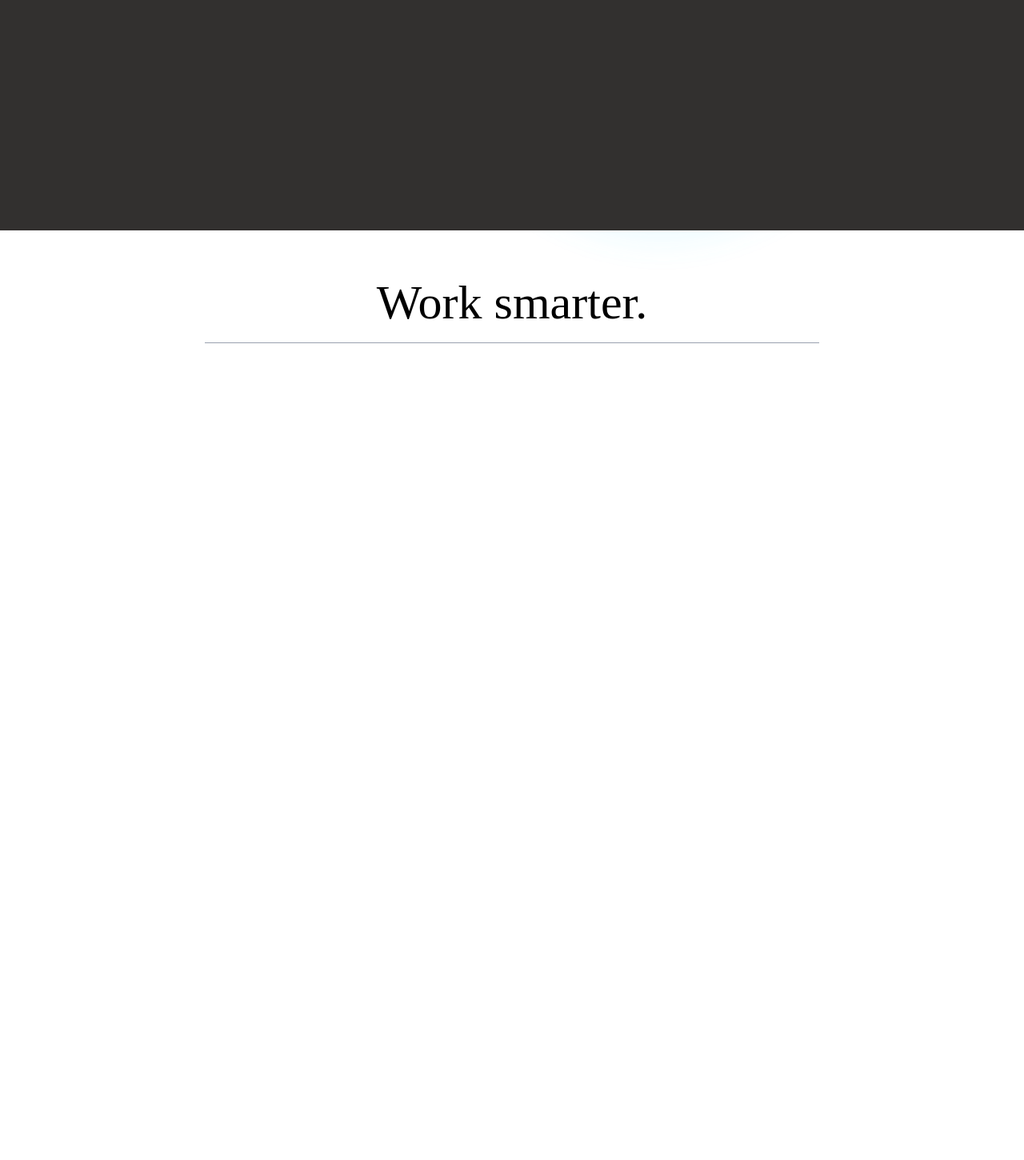
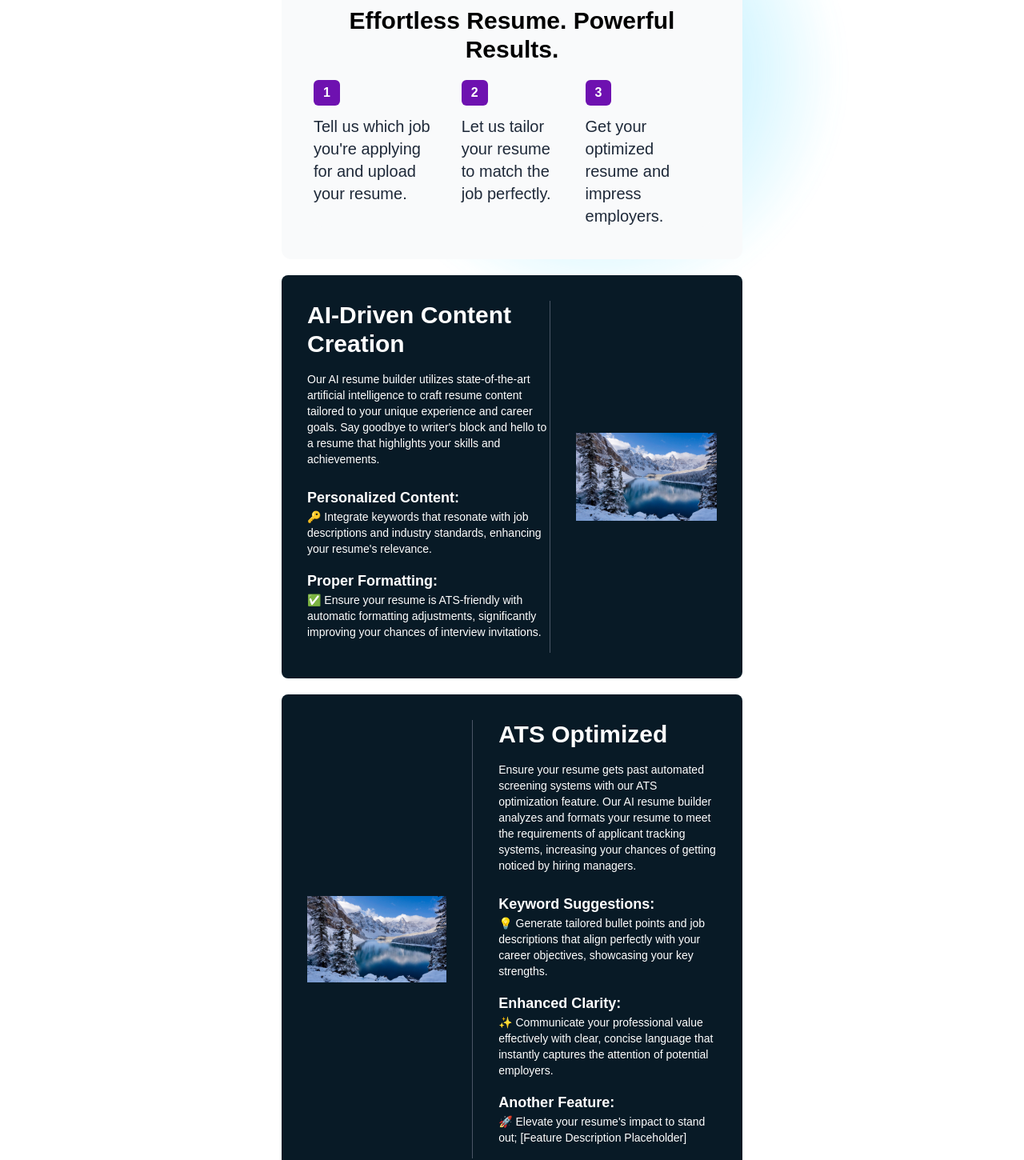
Before and after one commit to LiamTalisic/resumeAISite, a React (Vite) app: page / in a window 1280 px wide. Shown: the part 852-2302 px from the top of the page at 80% size. Before the commit the page ends 1361 px from the top, so only its background shows below. Built offline with nearby package versions, Linux system fonts and the light colour scheme.

Commit message:
steps + features

```diff
--- a/index.html
+++ b/index.html
@@ -3,9 +3,9 @@
 
 <head>
   <meta charset="UTF-8" />
-  <link rel="icon" type="image/svg+xml" href="" />
+  <link rel="icon" type="image/svg+xml" href="public\assets\ResumaiLogo.png" />
   <meta name="viewport" content="width=device-width, initial-scale=1.0" />
-  <title>Resumai</title>
+  <title>ResumeAI</title>
 </head>
 
 <body>
--- a/src/App.jsx
+++ b/src/App.jsx
@@ -2,9 +2,28 @@ import React, { useState, useRef, useEffect } from "react";
 import Background from "./components/Background";
 import Navbar from "./components/Navbar";
 import IntroBox from "./components/IntroBox";
+import FeatureSteps from "./components/FeatureSteps";
+import Features from "./components/Features";
+import ReverseFeatures from "./components/ReverseFeatures";
 
 
 function App() {
+  const AIDrivenDescription = {
+    intro: "Our AI resume builder utilizes state-of-the-art artificial intelligence to craft resume content tailored to your unique experience and career goals. Say goodbye to writer's block and hello to a resume that highlights your skills and achievements.",
+    features: [
+      { title: "Personalized Content", desc: "🔑 Integrate keywords that resonate with job descriptions and industry standards, enhancing your resume's relevance." },
+      { title: "Proper Formatting", desc: "✅ Ensure your resume is ATS-friendly with automatic formatting adjustments, significantly improving your chances of interview invitations." },
+    ],
+   };
+
+   const ATSDesc = {
+    intro: "Ensure your resume gets past automated screening systems with our ATS optimization feature. Our AI resume builder analyzes and formats your resume to meet the requirements of applicant tracking systems, increasing your chances of getting noticed by hiring managers.",
+    features: [
+      { title: "Keyword Suggestions", desc: "💡 Generate tailored bullet points and job descriptions that align perfectly with your career objectives, showcasing your key strengths." },
+      { title: "Enhanced Clarity", desc: "✨ Communicate your professional value effectively with clear, concise language that instantly captures the attention of potential employers." },
+      { title: "Another Feature", desc: "🚀 Elevate your resume's impact to stand out; [Feature Description Placeholder]" },
+    ],
+   };
 
   return (
     <>
@@ -25,8 +44,17 @@ function App() {
       </div>
 
       {/* Platforms Section Start */}
-      <div className="w-full flex justify-center items-center bg-[#32302f] py-15 my-5">
-        <div className="w-full h-50 px-5 md:px-0 md:w-3/5">
+      <div className="w-full flex justify-center items-center my-5">
+        <div className="w-full px-5 md:px-0 md:w-3/5 flex justify-center items-cente">
+          <FeatureSteps> </FeatureSteps>
+        </div>
+      </div>
+
+
+      <div className = "w-full flex justify-center items-center my-5 ">
+        <div className = "w-full px-5 md:px-0 md:w-3/5 flex justify-center items-center flex-col gap-5">
+        <Features title = "AI-Driven Content Creation" description={AIDrivenDescription} />
+        <ReverseFeatures title = "ATS Optimized" description={ATSDesc} />
 
         </div>
       </div>
--- /dev/null
+++ b/src/components/FeatureSteps.jsx
@@ -0,0 +1,45 @@
+
+const FeatureSteps = () => {
+  return (
+    <>
+
+        <div className = "flex flex-col justify-around items-start p-10 gap-5 bg-gray-50 rounded-xl w-3/4">
+        <h1 className = "text-3xl font-bold text-center">Effortless Resume. Powerful Results.</h1>
+      {/* Step 1 */}
+    <div  className = "flex justify-between items-start bg-gray-50 rounded-xl w-full">
+        <div className = "flex flex-col items-start max-w-sm">
+        <div className = "bg-purple-800 text-white rounded-md px-3 py-1 mb-3">
+          <span className = "font-bold">1</span>
+        </div>
+        <p className = "text-gray-800 text-xl w-4/5">
+            Tell us which job you&#39;re applying for and upload your resume.
+        </p>
+      </div>
+
+      {/* Step 2 */}
+      <div className = "flex flex-col items-start max-w-sm">
+        <div className = "bg-purple-800 text-white  rounded-md px-3 py-1 mb-3">
+          <span className = "font-bold">2</span>
+        </div>
+        <p className = "text-gray-800 text-xl w-4/5">
+        Let us tailor your resume to match the job perfectly.
+        </p>
+      </div>
+
+      {/* Step 3 */}
+      <div className = "flex flex-col items-start max-w-sm">
+        <div className = "bg-purple-800 text-white  rounded-md px-3 py-1 mb-3">
+          <span className = "font-bold">3</span>
+        </div>
+        <p className = "text-gray-800 text-xl w-4/5">
+        Get your optimized resume and impress employers.
+        </p>
+      </div>
+        </div>
+    </div>
+    </>
+
+  );
+};
+
+export default FeatureSteps;
--- /dev/null
+++ b/src/components/Features.jsx
@@ -0,0 +1,27 @@
+function Features({ title, description }) {
+  return (
+    <div className="flex bg-[#081A26] text-white p-6 sm:p-8 rounded-lg flex-col sm:flex-row w-3/4">
+      <div className="w-full sm:w-3/4">
+        <h2 className="text-2xl sm:text-3xl font-bold mb-2 sm:mb-4">{title}</h2>
+        <p className="text-sm mb-4 sm:mb-6">
+          {description.intro}
+        </p>
+
+        {description.features.map((feature, index) => (
+          <div key={index} className="mb-4 flex items-start">
+            <div>
+              <p className="font-semibold text-lg">{feature.title}:</p>
+              <p className="text-sm">{feature.desc}</p>
+            </div>
+          </div>
+        ))}
+      </div>
+
+      <div className="w-full sm:w-1/2 sm:pl-8 sm:border-l border-gray-600 flex justify-center items-center mt-4 sm:mt-0">
+        <img src="public\landscape2.jpg" alt="Feature Image" className="max-w-full h-auto" />
+      </div>
+    </div>
+  );
+}
+
+export default Features;
--- a/src/components/IntroBox.jsx
+++ b/src/components/IntroBox.jsx
@@ -5,8 +5,8 @@ function IntroBox() {
   return (
 
     <div className="flex items-center justify-center flex-col align-middle text-center gap-5">
-      <h1 className="text-5xl w-5/4"> Supercharge your job hunt</h1>
-      <p className="text-xl text-center md:w-4/5">We built a secure chrome extension that optimizes your jobhunt by taking your resume, skills and cover letter and generating a unique, custom catered resume for each job</p>
+      <h1 className="text-5xl md:text-7xl font-bold w-5/4 stroke-white ">Supercharge your job hunt</h1>
+      <p className="text-xl md:text-2xl text-center md:w-2/3">We built a secure chrome extension that optimizes your jobhunt by taking your resume, skills and cover letter and generating a unique, custom catered resume for each job</p>
 
         <div className="flex w-full justify-center">
             <a className="bg-[#32302f] text-white text-2xl px-5 py-3 rounded-xl font-semibold
--- /dev/null
+++ b/src/components/ReverseFeatures.jsx
@@ -0,0 +1,30 @@
+/* eslint-disable react/prop-types */
+function ReverseFeatures({ title, description }) {
+  return (
+    <div className="flex bg-[#081A26] text-white p-6 sm:p-8 rounded-lg flex-col sm:flex-row w-3/4">
+
+      <div className="w-full pb-8 md:pb-0 sm:w-1/2 flex justify-center items-center mt-4 sm:mt-0 pr-0 md:pr-8">
+        <img src="public\landscape2.jpg" alt="Feature Image" className="max-w-full h-auto" />
+      </div>
+
+      <div className="w-full sm:w-3/4 sm:pl-8 sm:border-l border-gray-600">
+        <h2 className="text-2xl sm:text-3xl font-bold mb-2 sm:mb-4">{title}</h2>
+        <p className="text-sm mb-4 sm:mb-6">
+          {description.intro}
+        </p>
+
+        {description.features.map((feature, index) => (
+          <div key={index} className="mb-4 flex items-start">
+            <div>
+              <p className="font-semibold text-lg">{feature.title}:</p>
+              <p className="text-sm">{feature.desc}</p>
+            </div>
+          </div>
+        ))}
+      </div>
+
+    </div>
+  );
+}
+
+export default ReverseFeatures;
```
Also changed, not shown: public/landscape.jpg, public/landscape2.jpg (added).
